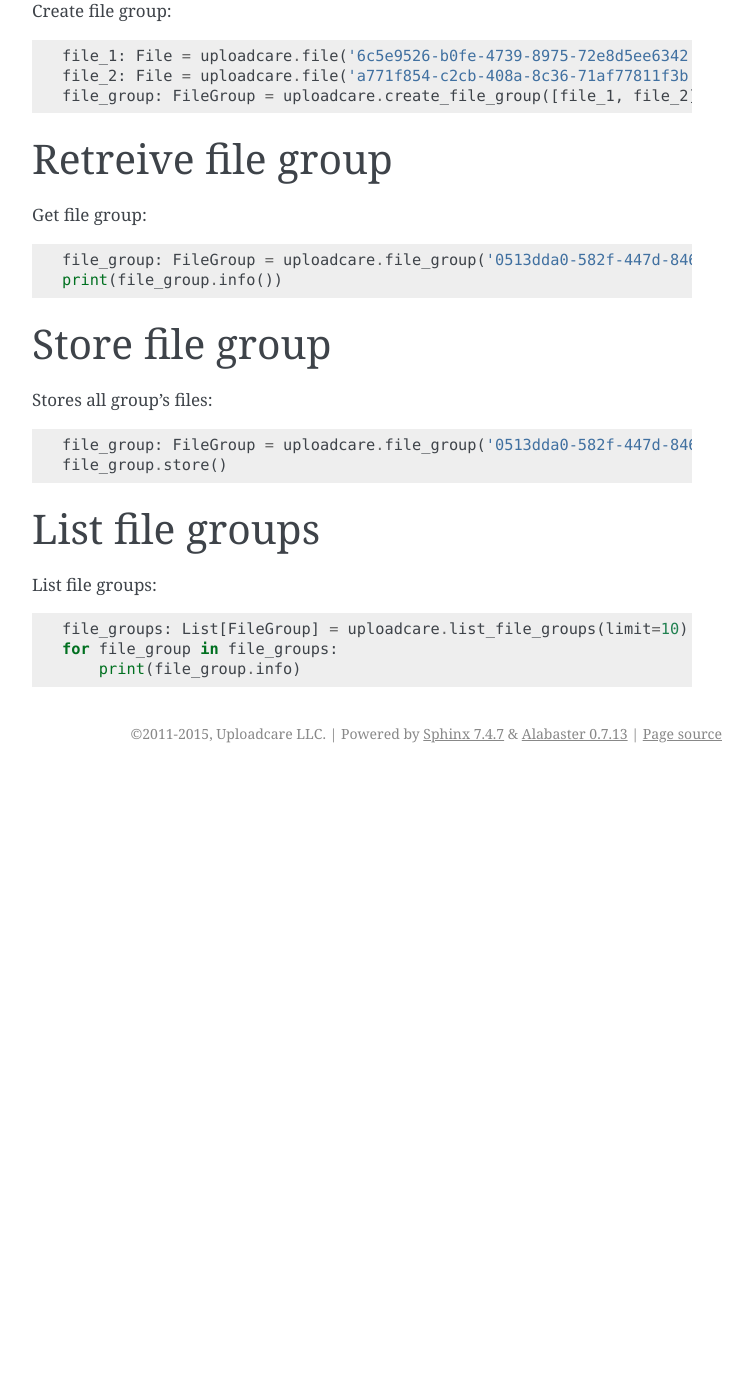
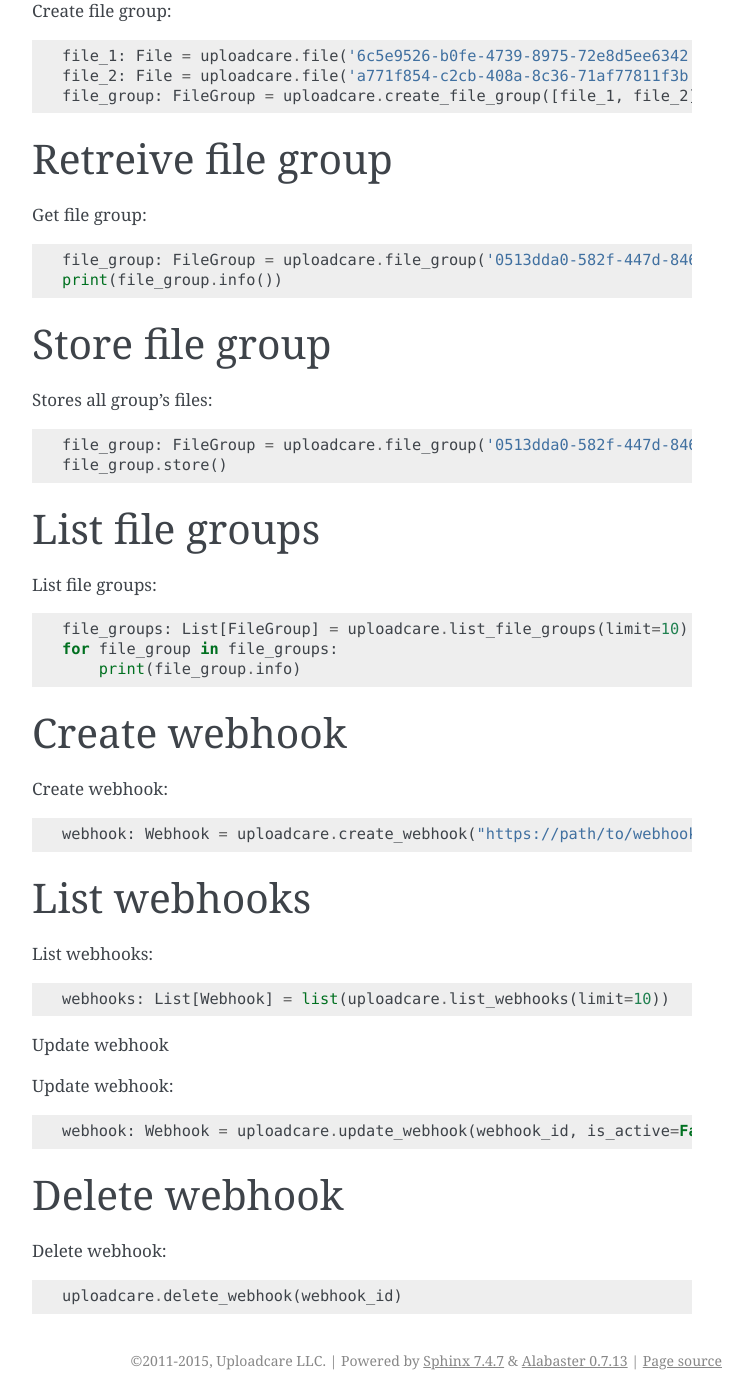
Before and after one commit to uploadcare/pyuploadcare, a Sphinx documentation site: the page built from docs/api/core_usage.rst, in a window 1280 px wide and 1400 px high, scrolled down 3901 px. Shown: the whole window, without its empty margins (388-1140 px from the left). Built offline with Sphinx 7.4.7, drawn with Linux system fonts in a browser that asks for light colours; before the commit the page ends 4674 px from its top, so only the background shows below that; some of the changed text lies outside the part shown.

Commit message:
webhooks documentation

```diff
--- a/docs/api/core_usage.rst
+++ b/docs/api/core_usage.rst
@@ -201,3 +201,31 @@
     file_groups: List[FileGroup] = uploadcare.list_file_groups(limit=10)
     for file_group in file_groups:
         print(file_group.info)
+
+
+Create webhook
+^^^^^^^^^^^^^^
+
+Create webhook::
+
+    webhook: Webhook = uploadcare.create_webhook("https://path/to/webhook")
+
+List webhooks
+^^^^^^^^^^^^^
+
+List webhooks::
+
+    webhooks: List[Webhook] = list(uploadcare.list_webhooks(limit=10))
+
+Update webhook
+
+Update webhook::
+
+    webhook: Webhook = uploadcare.update_webhook(webhook_id, is_active=False)
+
+Delete webhook
+^^^^^^^^^^^^^^
+
+Delete webhook::
+
+    uploadcare.delete_webhook(webhook_id)
```
